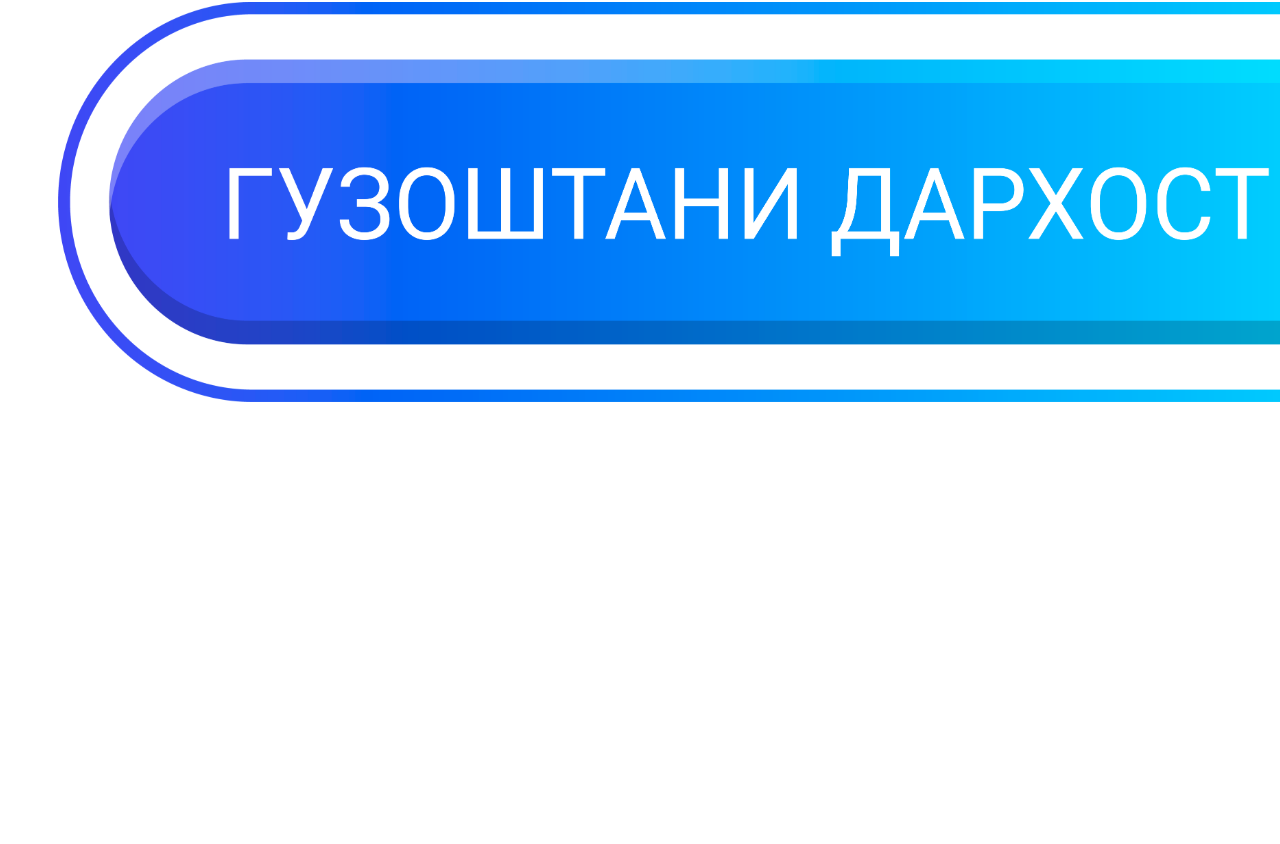
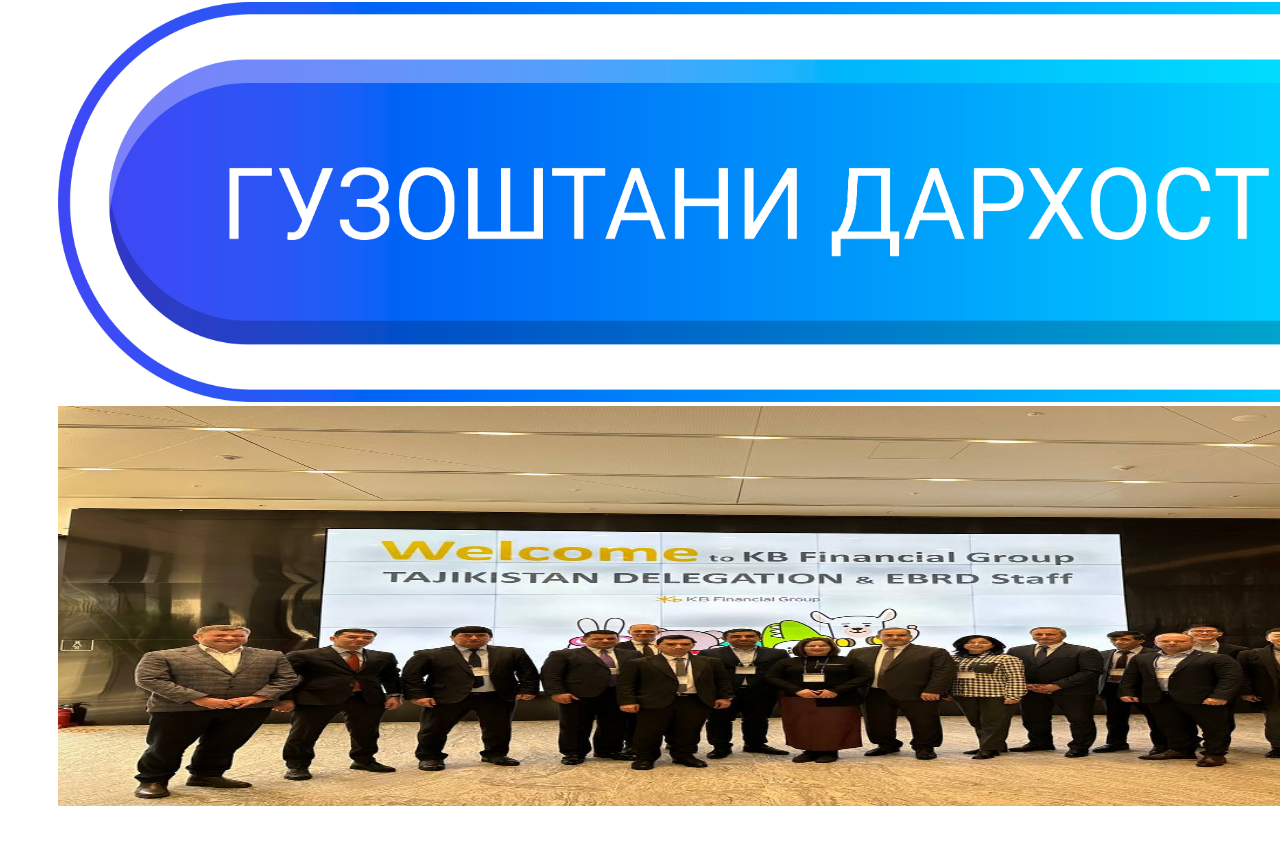
Before and after one commit to nekruzsadriddinzoda/button, a plain HTML site: page index.html in a window 1280 px wide. Shown: the part 922-1766 px from the top of the page. Before the commit the page ends 1336 px from the top, so only its background shows below. Drawn offline with Linux system fonts and the light colour scheme.

Commit message:
commit
commit

```diff
--- a/index.html
+++ b/index.html
@@ -11,6 +11,6 @@
 <div><img src='eng.png' width="1500px" height="400px" style="margin-left:50px; margin-right:50px;" /></div><br/> <br/><br/>
 <div><img src='russ.png' width="1500px" height="400px" style="margin-left:50px; margin-right:50px;" /></div><br/> <br/><br/>
 <div><img src='tjk.png' width="1500px" height="400px" style="margin-left:50px; margin-right:50px;" /></div>
-
+<div><img src='photo_2023-03-01_12-03-06.jpg' width="1500px" height="400px" style="margin-left:50px; margin-right:50px;" /></div><br/> <br/><br/>
 </body>
 </html>
```
Also changed, not shown: photo_2023-03-01_12-03-06.jpg (added).
